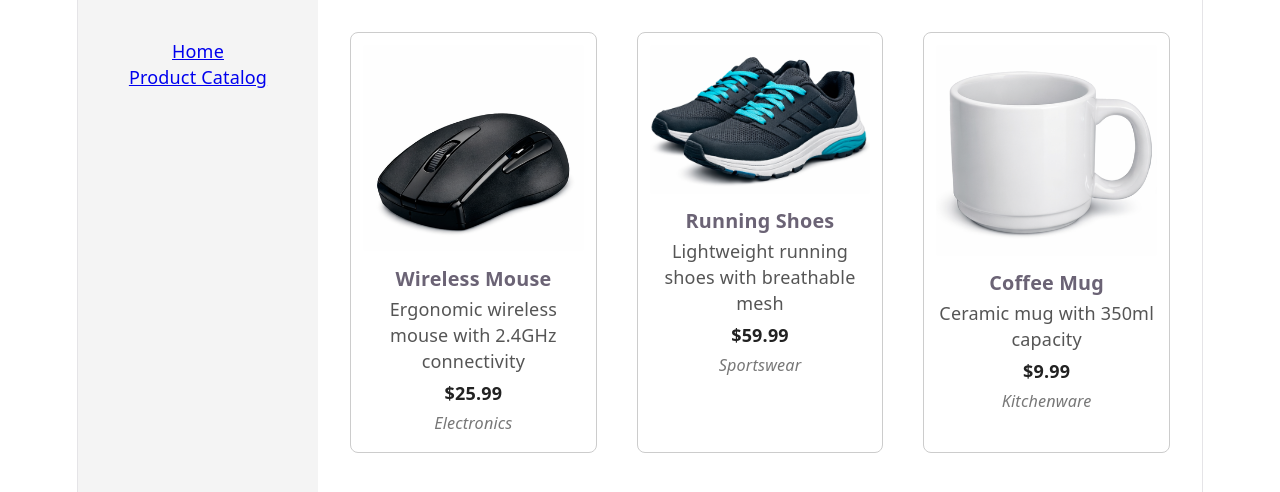
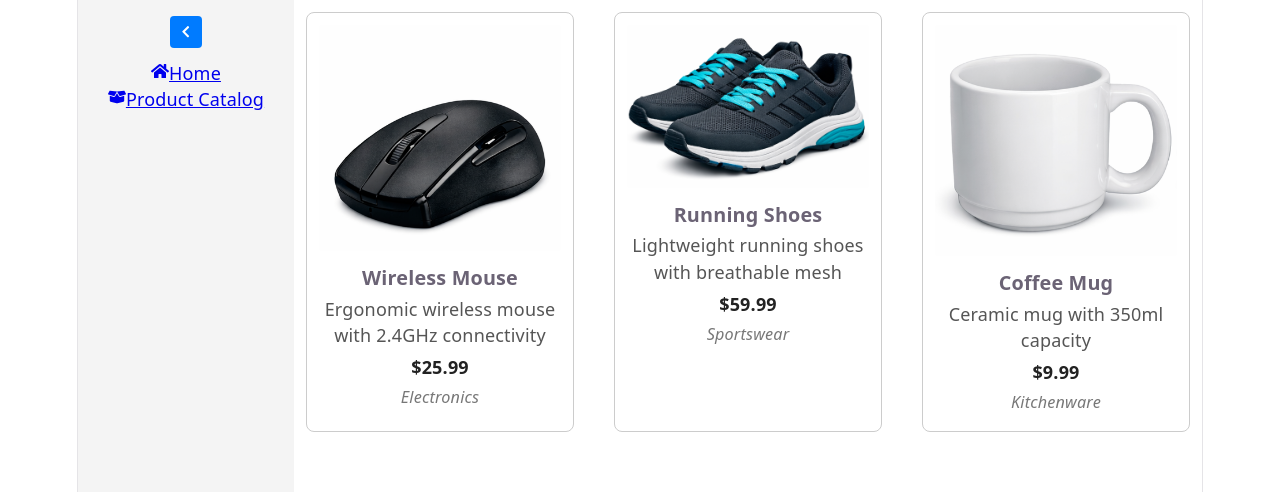
Before and after one commit to mniudanri/react-app, a React (Vite) app: page /catalog in a window 1280 px wide. Shown: the top 492 px of the page. Built offline with nearby package versions, Linux system fonts and the light colour scheme.

Commit message:
add sidebar and styling

```diff
--- a/src/App.css
+++ b/src/App.css
@@ -154,8 +154,8 @@
 }
 
 #spacer {
-  height: 88px;
-  border-top: 1px solid var(--border);
+  height: 0;
+  border: none;
   @media (max-width: 1024px) {
     height: 48px;
   }
@@ -182,3 +182,85 @@
     border-right-color: var(--border);
   }
 }
+
+.app-container {
+  display: flex;
+  height: 100vh;
+}
+
+.sidebar {
+  width: 200px;
+  background: #f4f4f4;
+  padding: 8px;
+  transition: width 0.3s ease;
+  overflow: hidden;
+  display: flex;
+  flex-direction: column;
+  align-items: stretch;
+  justify-content: flex-start;
+}
+
+.sidebar.collapsed {
+  width: 60px;
+}
+
+.collapse-btn {
+  background: #007bff;
+  border: none;
+  color: white;
+  width: 32px;
+  height: 32px;
+  display: flex;
+  align-items: center;
+  justify-content: center;
+  border-radius: 4px;
+  cursor: pointer;
+  margin: 8px auto 12px;
+  transition: margin-right 4s ease-in-out;
+}
+
+.collapse-btn:hover {
+  background: #0056b3;
+  transform: scale(1.05);
+}
+
+.sidebar ul {
+  list-style: none;
+  padding: 0;
+  margin: 0;
+  flex: 0;
+}
+
+.catalog-grid {
+  display: grid;
+  grid-template-columns: repeat(auto-fill, minmax(250px, 1fr));
+  gap: 16px;
+  margin: 0;
+}
+
+
+.main-content {
+  padding: 0;
+  flex: 1;
+  display: flex;
+  flex-direction: column;
+  align-items: flex-start;
+  justify-content: flex-start;
+  overflow-y: auto;
+}
+
+@media (max-width: 768px) {
+  .sidebar { width: 60px; }
+  .sidebar span { display: none; }
+}
+
+body, html {
+  margin: 0;
+  padding: 0;
+  height: 100%;
+}
+
+#root {
+  height: 100%;
+  display: flex;
+}
--- a/src/App.tsx
+++ b/src/App.tsx
@@ -1,32 +1,37 @@
 import { BrowserRouter as Router, Routes, Route, Link } from "react-router-dom";
+import { useState } from "react";
 import { ProductCatalog } from "./pages/ProductCatalog";
 import { Home } from "./pages/Home";
+import { FaHome, FaBoxOpen, FaChevronLeft, FaChevronRight } from "react-icons/fa";
+import "./App.css";
 
 export default function App() {
+  const [collapsed, setCollapsed] = useState(false);
+
   return (
     <Router>
-      <div style={{ display: "flex" }}>
-        {/* Sidebar */}
-        <nav
-          style={{
-            width: "200px",
-            background: "#f4f4f4",
-            padding: "20px",
-            height: "100vh"
-          }}
-        >
-          <ul style={{ listStyle: "none", padding: 0 }}>
+      <div className="app-container">
+        <nav className={`sidebar ${collapsed ? "collapsed" : ""}`}>
+          <button onClick={() => setCollapsed(!collapsed)} className="collapse-btn">
+            {collapsed ? <FaChevronRight /> : <FaChevronLeft />}
+          </button>
+          <ul>
             <li>
-              <Link to="/">Home</Link>
+              <Link to="/" title="Home">
+                <FaHome />
+                <span>Home</span>
+              </Link>
             </li>
             <li>
-              <Link to="/catalog">Product Catalog</Link>
+              <Link to="/catalog" title="Product Catalog">
+                <FaBoxOpen />
+                <span>Product Catalog</span>
+              </Link>
             </li>
           </ul>
         </nav>
 
-        {/* Main content */}
-        <main style={{ flex: 1, padding: "20px" }}>
+        <main className="main-content">
           <Routes>
             <Route path="/" element={<Home />} />
             <Route path="/catalog" element={<ProductCatalog />} />
```
